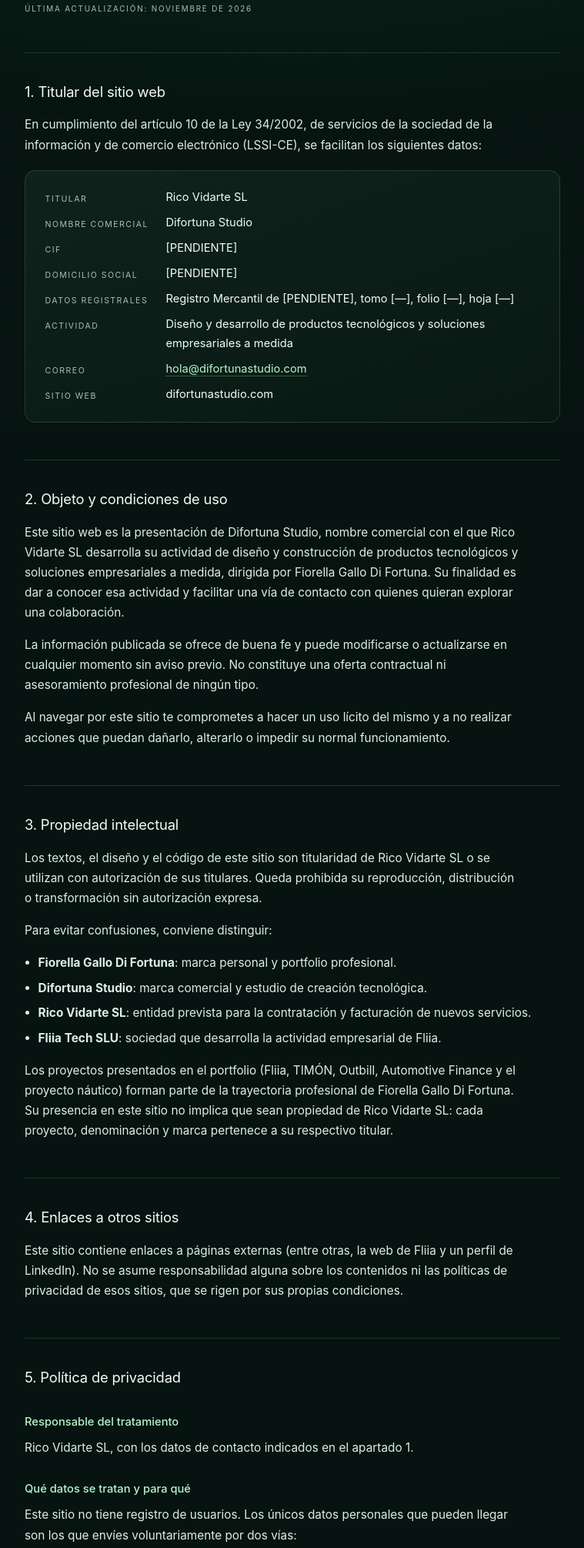
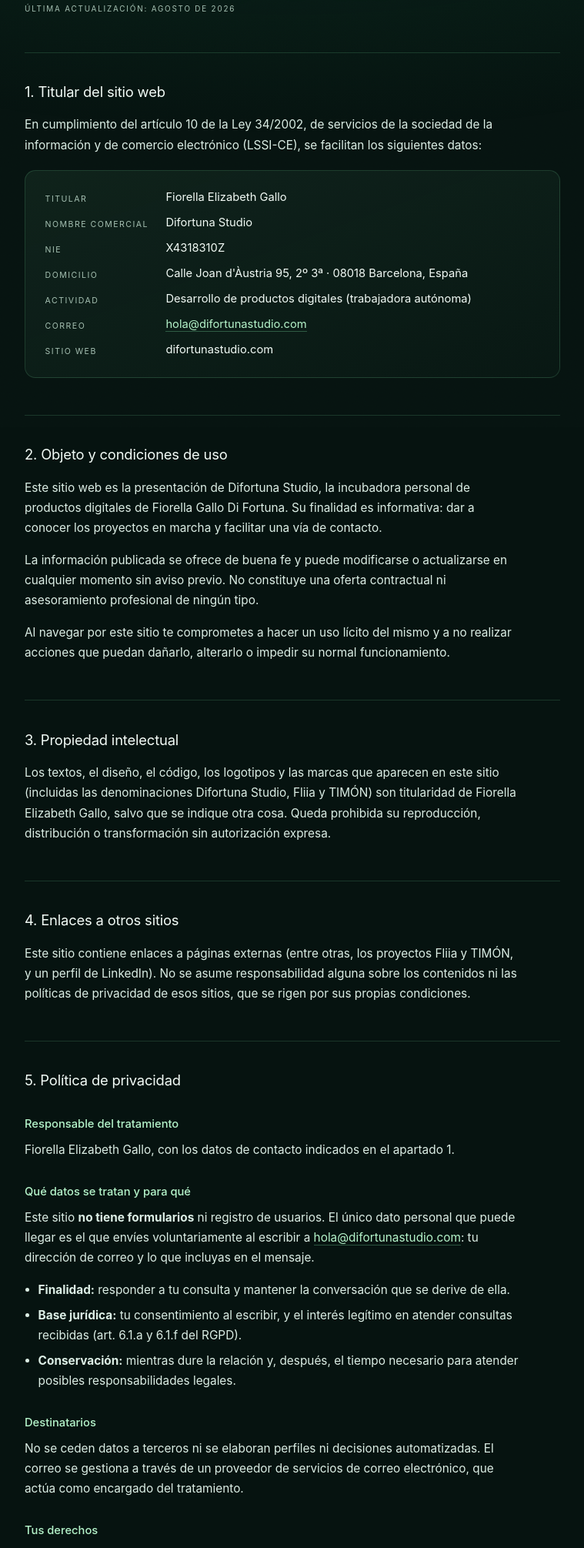
Before and after one commit to difortunastudio/difortunastudio.github.io, a plain HTML site: page aviso-legal.html in a window 1280 px wide. Shown: the part 245-2256 px from the top of the page at 77% size, without its empty margins (260-1019 px from the left). Drawn offline with Linux system fonts and the light colour scheme.

```diff
--- a/aviso-legal.html
+++ b/aviso-legal.html
@@ -201,7 +201,7 @@
 
         <div class="marca">Difortuna Studio</div>
         <h1>Aviso legal y privacidad</h1>
-        <p class="actualizado">Última actualización: noviembre de 2026</p>
+        <p class="actualizado">Última actualización: agosto de 2026</p>
 
         <h2>1. Titular del sitio web</h2>
         <p>
@@ -212,22 +212,19 @@
         <div class="ficha">
             <dl>
                 <dt>Titular</dt>
-                <dd>Rico Vidarte SL</dd>
+                <dd>Fiorella Elizabeth Gallo</dd>
 
                 <dt>Nombre comercial</dt>
                 <dd>Difortuna Studio</dd>
 
-                <dt>CIF</dt>
-                <dd>[PENDIENTE]</dd>
+                <dt>NIE</dt>
+                <dd>X4318310Z</dd>
 
-                <dt>Domicilio social</dt>
-                <dd>[PENDIENTE]</dd>
-
-                <dt>Datos registrales</dt>
-                <dd>Registro Mercantil de [PENDIENTE], tomo [—], folio [—], hoja [—]</dd>
+                <dt>Domicilio</dt>
+                <dd>Calle Joan d'Àustria 95, 2º 3ª · 08018 Barcelona, España</dd>
 
                 <dt>Actividad</dt>
-                <dd>Diseño y desarrollo de productos tecnológicos y soluciones empresariales a medida</dd>
+                <dd>Desarrollo de productos digitales (trabajadora autónoma)</dd>
 
                 <dt>Correo</dt>
                 <dd><a href="mailto:hola@difortunastudio.com">hola@difortunastudio.com</a></dd>
@@ -239,11 +236,9 @@
 
         <h2>2. Objeto y condiciones de uso</h2>
         <p>
-            Este sitio web es la presentación de Difortuna Studio, nombre comercial con el que
-            Rico Vidarte SL desarrolla su actividad de diseño y construcción de productos
-            tecnológicos y soluciones empresariales a medida, dirigida por Fiorella Gallo Di Fortuna.
-            Su finalidad es dar a conocer esa actividad y facilitar una vía de contacto con quienes
-            quieran explorar una colaboración.
+            Este sitio web es la presentación de Difortuna Studio, la incubadora personal de
+            productos digitales de Fiorella Gallo Di Fortuna. Su finalidad es informativa: dar a
+            conocer los proyectos en marcha y facilitar una vía de contacto.
         </p>
         <p>
             La información publicada se ofrece de buena fe y puede modificarse o actualizarse en
@@ -257,64 +252,44 @@
 
         <h2>3. Propiedad intelectual</h2>
         <p>
-            Los textos, el diseño y el código de este sitio son titularidad de Rico Vidarte SL o se
-            utilizan con autorización de sus titulares. Queda prohibida su reproducción, distribución
-            o transformación sin autorización expresa.
-        </p>
-        <p>
-            Para evitar confusiones, conviene distinguir:
-        </p>
-        <ul>
-            <li><strong>Fiorella Gallo Di Fortuna</strong>: marca personal y portfolio profesional.</li>
-            <li><strong>Difortuna Studio</strong>: marca comercial y estudio de creación tecnológica.</li>
-            <li><strong>Rico Vidarte SL</strong>: entidad prevista para la contratación y facturación de nuevos servicios.</li>
-            <li><strong>Fliia Tech SLU</strong>: sociedad que desarrolla la actividad empresarial de Fliia.</li>
-        </ul>
-        <p>
-            Los proyectos presentados en el portfolio (Fliia, TIMÓN, Outbill, Automotive Finance y el
-            proyecto náutico) forman parte de la trayectoria profesional de Fiorella Gallo Di Fortuna.
-            Su presencia en este sitio no implica que sean propiedad de Rico Vidarte SL: cada proyecto,
-            denominación y marca pertenece a su respectivo titular.
+            Los textos, el diseño, el código, los logotipos y las marcas que aparecen en este sitio
+            (incluidas las denominaciones Difortuna Studio, Fliia y TIMÓN) son titularidad de
+            Fiorella Elizabeth Gallo, salvo que se indique otra cosa. Queda prohibida su
+            reproducción, distribución o transformación sin autorización expresa.
         </p>
 
         <h2>4. Enlaces a otros sitios</h2>
         <p>
-            Este sitio contiene enlaces a páginas externas (entre otras, la web de Fliia y un perfil
-            de LinkedIn). No se asume responsabilidad alguna sobre los contenidos ni las
+            Este sitio contiene enlaces a páginas externas (entre otras, los proyectos Fliia y TIMÓN,
+            y un perfil de LinkedIn). No se asume responsabilidad alguna sobre los contenidos ni las
             políticas de privacidad de esos sitios, que se rigen por sus propias condiciones.
         </p>
 
-        <h2 id="privacidad">5. Política de privacidad</h2>
+        <h2>5. Política de privacidad</h2>
 
         <h3>Responsable del tratamiento</h3>
         <p>
-            Rico Vidarte SL, con los datos de contacto indicados en el apartado 1.
+            Fiorella Elizabeth Gallo, con los datos de contacto indicados en el apartado 1.
         </p>
 
         <h3>Qué datos se tratan y para qué</h3>
         <p>
-            Este sitio no tiene registro de usuarios. Los únicos datos personales que pueden llegar
-            son los que envíes voluntariamente por dos vías:
+            Este sitio <strong>no tiene formularios</strong> ni registro de usuarios. El único dato
+            personal que puede llegar es el que envíes voluntariamente al escribir a
+            <a href="mailto:hola@difortunastudio.com">hola@difortunastudio.com</a>: tu dirección de
+            correo y lo que incluyas en el mensaje.
         </p>
         <ul>
-            <li><strong>Formulario de contacto:</strong> nombre, email y, si quieres, empresa o proyecto, sector, el tipo de necesidad y la descripción de tu situación. El formulario no envía nada por sí mismo: prepara un correo en tu propio programa de correo, que decides tú enviar a hola@difortunastudio.com.</li>
-            <li><strong>Correo electrónico:</strong> si escribes a <a href="mailto:hola@difortunastudio.com">hola@difortunastudio.com</a>, tu dirección y lo que incluyas en el mensaje.</li>
-        </ul>
-        <p>
-            Te pido que no incluyas contraseñas, datos financieros confidenciales ni documentación
-            sensible en el formulario ni en el primer correo.
-        </p>
-        <ul>
-            <li><strong>Finalidad:</strong> responder a tu solicitud, mantener la conversación que se derive de ella y, si lo pides, preparar una propuesta.</li>
-            <li><strong>Base jurídica:</strong> tu consentimiento al enviar el formulario o escribir (art. 6.1.a del RGPD) y la aplicación de medidas precontractuales a petición tuya (art. 6.1.b del RGPD).</li>
-            <li><strong>Conservación:</strong> mientras dure la conversación o la relación profesional y, después, el tiempo necesario para atender posibles responsabilidades legales. Si no llega a haber relación, los mensajes se eliminan en un plazo máximo de 12 meses.</li>
-            <li><strong>Decisiones automatizadas:</strong> no se elaboran perfiles ni se toman decisiones automatizadas con tus datos.</li>
+            <li><strong>Finalidad:</strong> responder a tu consulta y mantener la conversación que se derive de ella.</li>
+            <li><strong>Base jurídica:</strong> tu consentimiento al escribir, y el interés legítimo en atender consultas recibidas (art. 6.1.a y 6.1.f del RGPD).</li>
+            <li><strong>Conservación:</strong> mientras dure la relación y, después, el tiempo necesario para atender posibles responsabilidades legales.</li>
         </ul>
 
         <h3>Destinatarios</h3>
         <p>
-            No se ceden datos a terceros. El correo se gestiona a través de un proveedor de servicios
-            de correo electrónico, que actúa como encargado del tratamiento.
+            No se ceden datos a terceros ni se elaboran perfiles ni decisiones automatizadas. El
+            correo se gestiona a través de un proveedor de servicios de correo electrónico, que actúa
+            como encargado del tratamiento.
         </p>
 
         <h3>Tus derechos</h3>
```
Also changed, not shown: index.html (+19 -5 lines).
